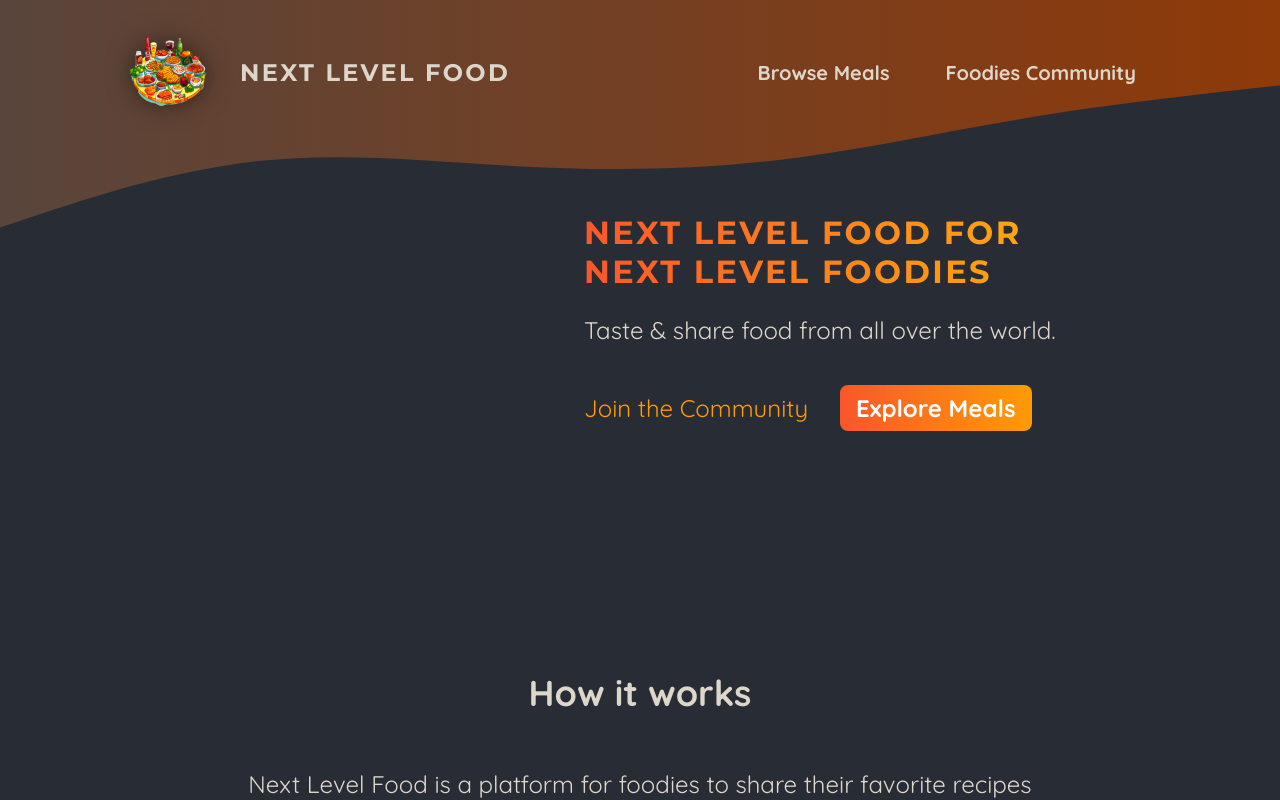
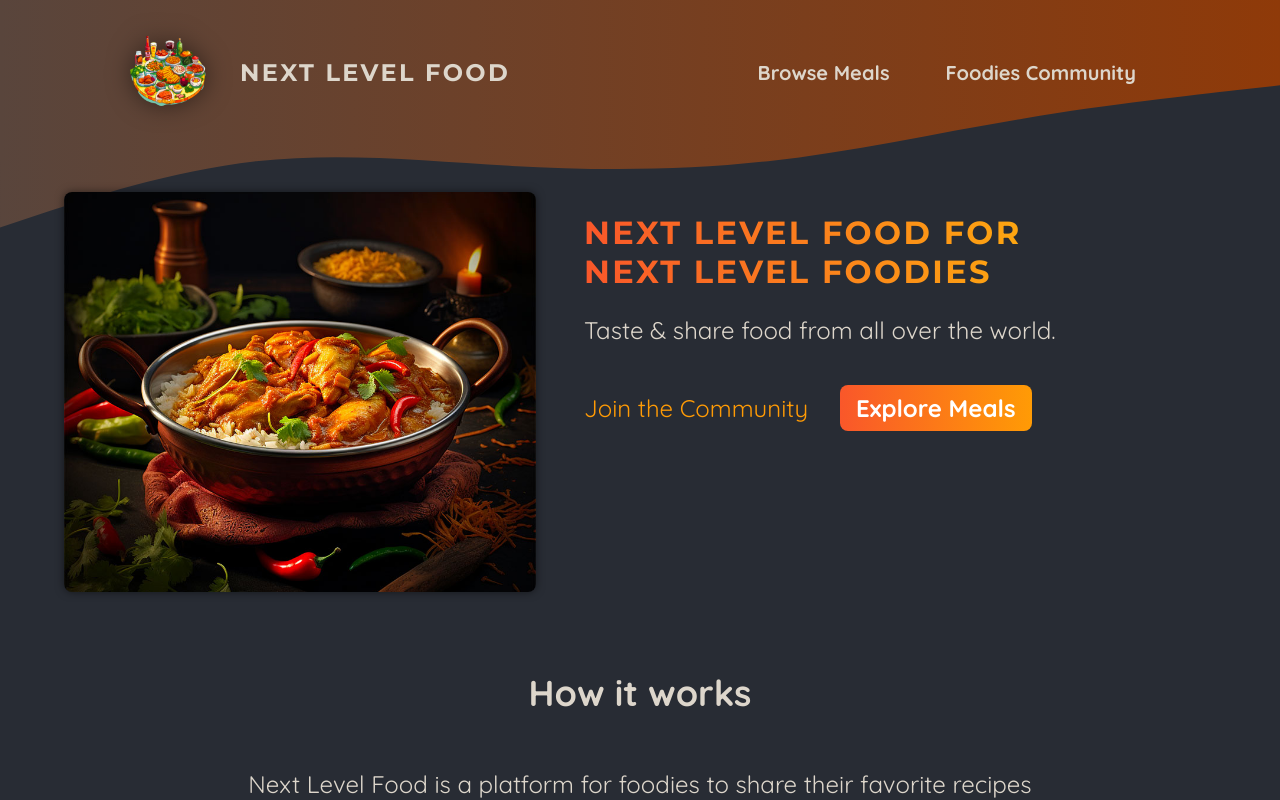
Before and after one commit to akowalska622/foodies, a Next.js app: page / in a window 1280 px wide. Shown: the top 800 px of the page. Built offline with nearby package versions, Linux system fonts and the light colour scheme.

Commit message:
feat: add slide show

```diff
--- a/app/page.js
+++ b/app/page.js
@@ -1,12 +1,15 @@
 import Link from 'next/link';
 
+import ImageSlideshow from '@/components/images/image-slideshow';
 import classes from './page.module.css';
 
 export default function Home() {
   return (
     <>
       <header className={classes.header}>
-        <div className={classes.slideshow}></div>
+        <div className={classes.slideshow}>
+          <ImageSlideshow />
+        </div>
         <div>
           <div className={classes.hero}>
             <h1>Next&nbsp;Level Food for Next&nbsp;Level Foodies</h1>
--- /dev/null
+++ b/components/images/image-slideshow.js
@@ -0,0 +1,50 @@
+'use client';
+
+import { useEffect, useState } from 'react';
+import Image from 'next/image';
+
+import burgerImg from '@/assets/burger.jpg';
+import curryImg from '@/assets/curry.jpg';
+import dumplingsImg from '@/assets/dumplings.jpg';
+import macncheeseImg from '@/assets/macncheese.jpg';
+import pizzaImg from '@/assets/pizza.jpg';
+import schnitzelImg from '@/assets/schnitzel.jpg';
+import tomatoSaladImg from '@/assets/tomato-salad.jpg';
+import classes from './image-slideshow.module.css';
+
+const images = [
+  { image: burgerImg, alt: 'A delicious, juicy burger' },
+  { image: curryImg, alt: 'A delicious, spicy curry' },
+  { image: dumplingsImg, alt: 'Steamed dumplings' },
+  { image: macncheeseImg, alt: 'Mac and cheese' },
+  { image: pizzaImg, alt: 'A delicious pizza' },
+  { image: schnitzelImg, alt: 'A delicious schnitzel' },
+  { image: tomatoSaladImg, alt: 'A delicious tomato salad' },
+];
+
+export default function ImageSlideshow() {
+  const [currentImageIndex, setCurrentImageIndex] = useState(0);
+
+  useEffect(() => {
+    const interval = setInterval(() => {
+      setCurrentImageIndex((prevIndex) =>
+        prevIndex < images.length - 1 ? prevIndex + 1 : 0
+      );
+    }, 5000);
+
+    return () => clearInterval(interval);
+  }, []);
+
+  return (
+    <div className={classes.slideshow}>
+      {images.map((image, index) => (
+        <Image
+          key={index}
+          src={image.image}
+          className={index === currentImageIndex ? classes.active : ''}
+          alt={image.alt}
+        />
+      ))}
+    </div>
+  );
+}
--- /dev/null
+++ b/components/images/image-slideshow.module.css
@@ -0,0 +1,26 @@
+.slideshow {
+  position: relative;
+  width: 100%;
+  height: 100%;
+  border-radius: 8px;
+  overflow: hidden;
+  box-shadow: 0 0 0.5rem rgba(0, 0, 0, 0.5);
+}
+
+.slideshow img {
+  width: 100%;
+  height: 100%;
+  object-fit: cover;
+  position: absolute;
+  top: 0;
+  left: 0;
+  opacity: 0;
+  transform: scale(1.1) translateX(-1rem) rotate(-5deg);
+  transition: all 0.5s ease-in-out;
+}
+
+.slideshow .active {
+  z-index: 1;
+  opacity: 1;
+  transform: scale(1) translateX(0) rotate(0);
+}
```
